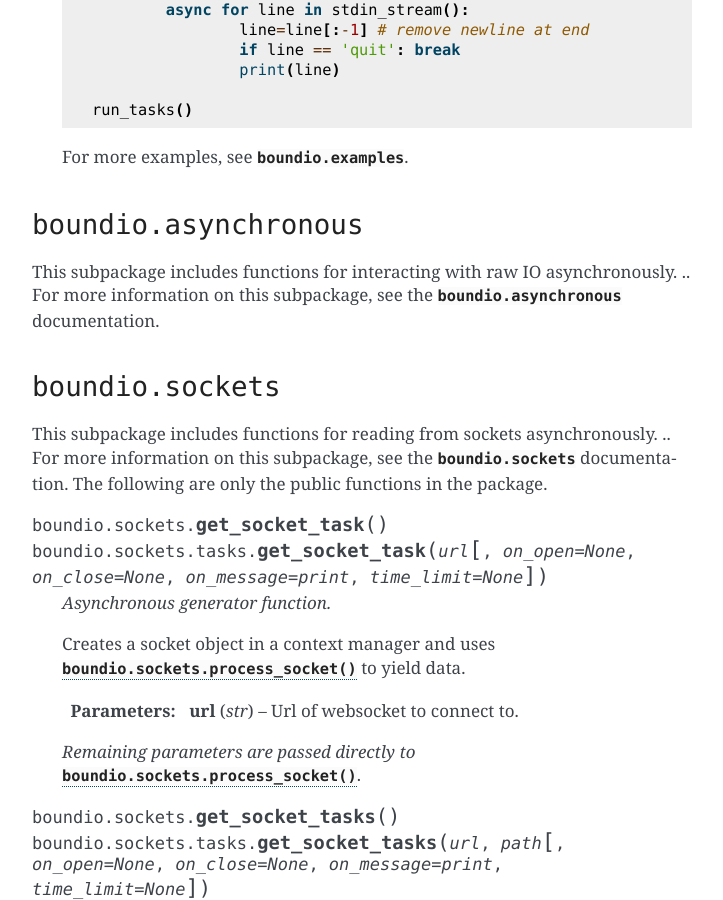
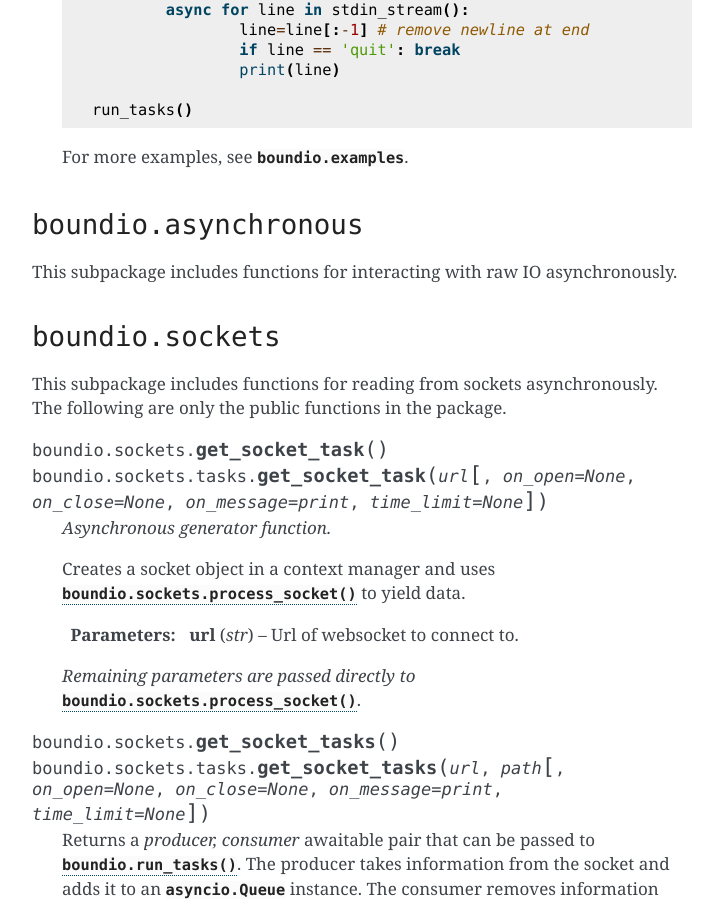
Before and after one commit to A1Liu/boundio, a Sphinx documentation site: the page built from docs/source/api.rst, in a window 1280 px wide and 900 px high, scrolled down 2021 px. Shown: the whole window, without its empty margins (388-1111 px from the left). Built offline with Sphinx 7.4.7, drawn with Linux system fonts in a browser that asks for light colours.

Commit message:
using comments correctly

```diff
--- a/docs/source/api.rst
+++ b/docs/source/api.rst
@@ -93,17 +93,21 @@ This subpackage is equivalent to :py:mod:`boundio.asynchronous.raw_io.stdin`.
 	For more examples, see :py:mod:`boundio.examples`.
 
 ``boundio.asynchronous``
--------------------
+-------------------------
 This subpackage includes functions for interacting with raw IO asynchronously.
-..  For more information on this subpackage, see the :py:mod:`boundio.asynchronous` documentation.
+
+..
+	For more information on this subpackage, see the :py:mod:`boundio.asynchronous` documentation.
 
 ``boundio.sockets``
 ----------------------
 .. py:currentmodule:: boundio.sockets
 
 This subpackage includes functions for reading from sockets asynchronously.
-..  For more information on this subpackage, see the :py:mod:`boundio.sockets` documentation.
 The following are only the public functions in the package.
+
+..
+	For more information on this subpackage, see the :py:mod:`boundio.sockets` documentation.
 
 ..  py:function::
 	boundio.sockets.get_socket_task
```
